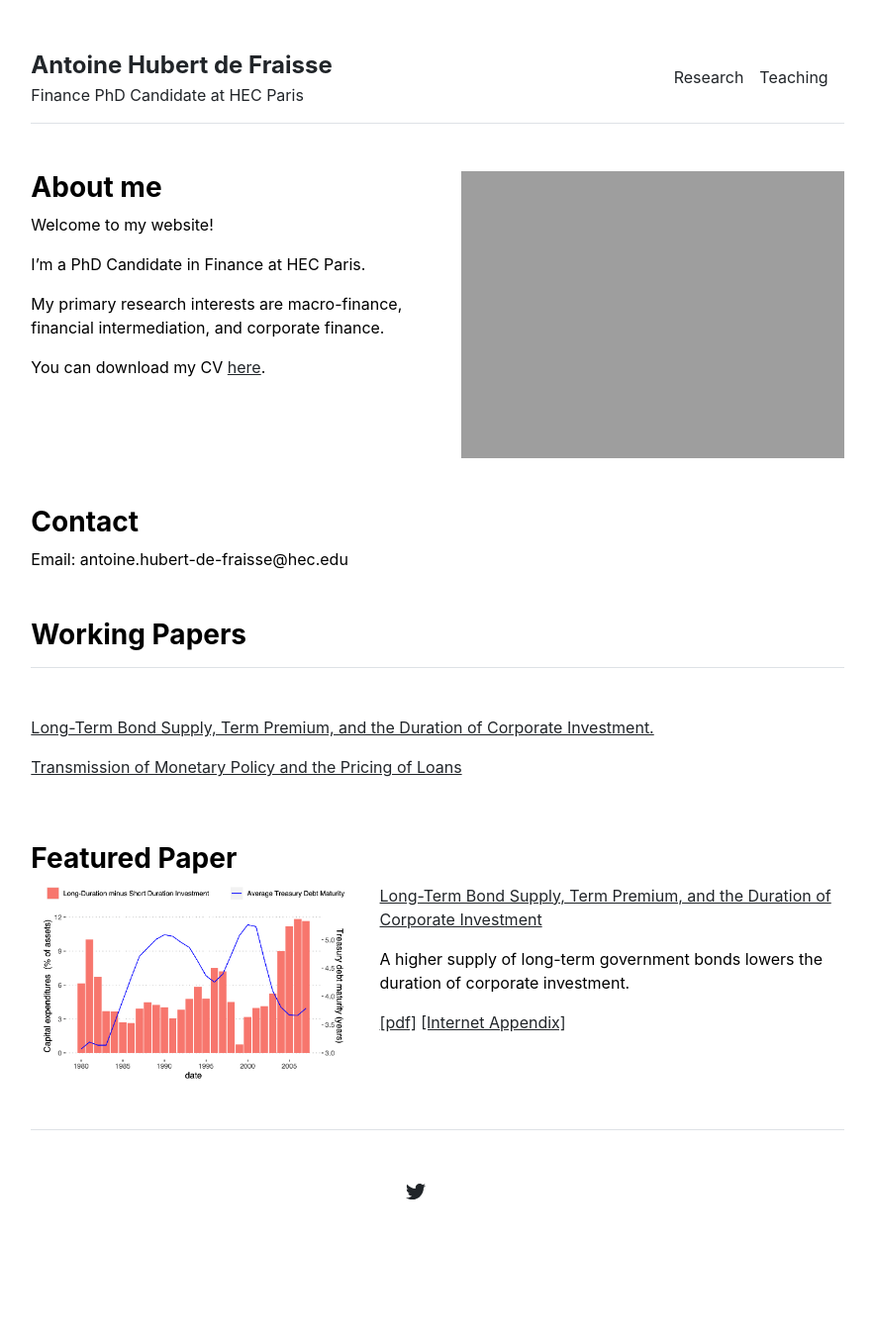
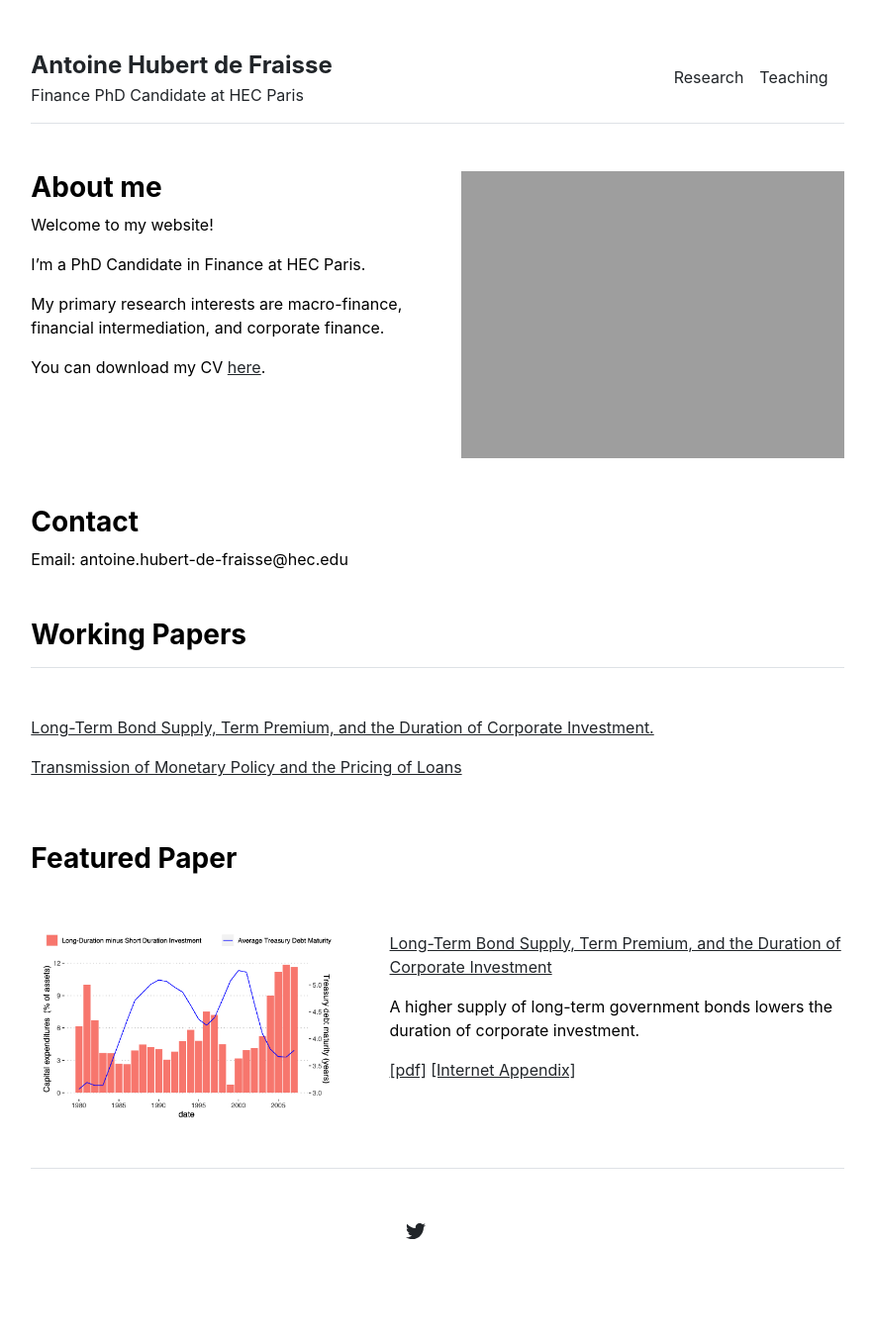
Before and after one commit to antoinehubertdefraisse/antoinehubertdefraisse.github.io, a Jekyll site: the page built from index.md, in a window 1280 px wide. Shown: the whole page at 99% size, without its empty margins (198-1082 px from the left). Built offline with Jekyll 4.4.1, drawn with Linux system fonts in a browser that asks for light colours; before the commit the page ends 1316 px from its top, so only the background shows below that.

Commit message:
Update home.html

```diff
--- a/_layouts/home.html
+++ b/_layouts/home.html
@@ -26,7 +26,7 @@ layout: default
 
 {% include publications.html %}
 
-<div class="row g-10 mb-10">
+<div class="row g-5 mb-5">
 	<h3 class="fw-bold">Featured Paper</h3>
 
   <div class="col-md-5">
```
